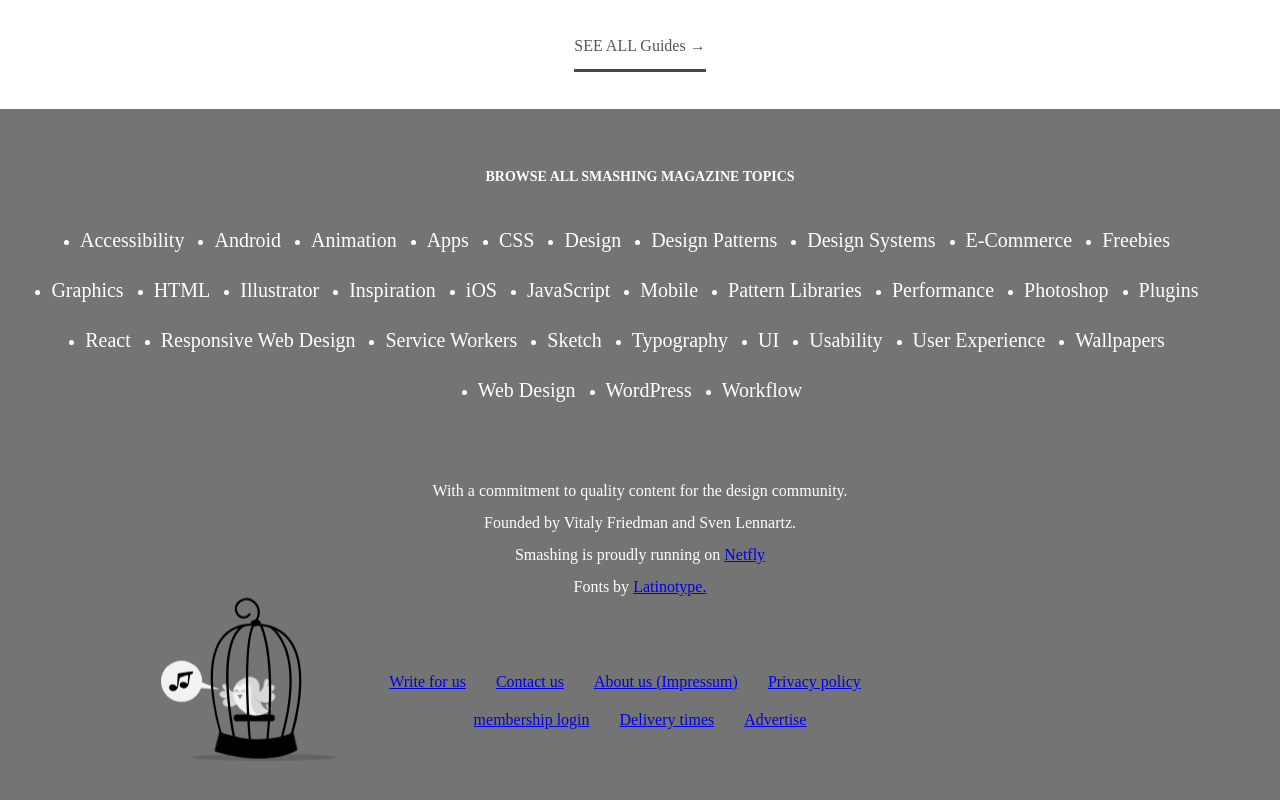
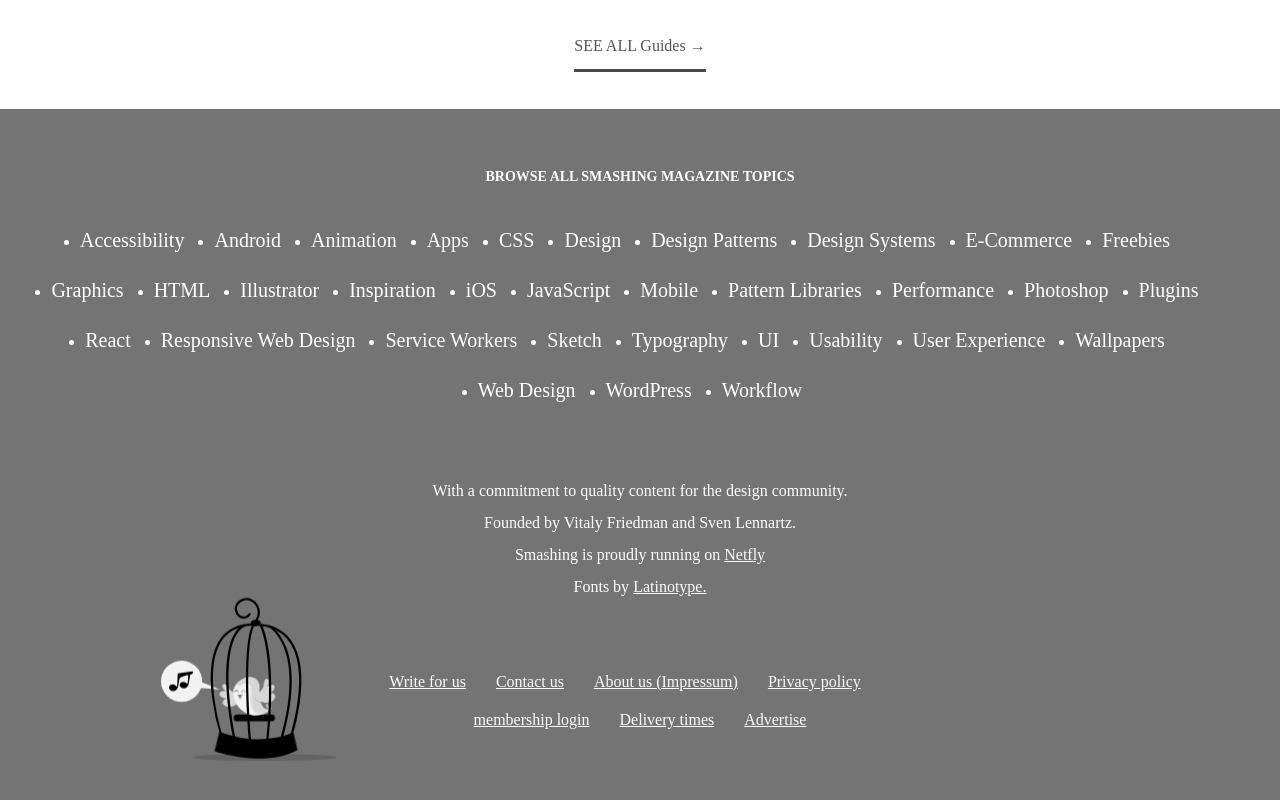
Before and after one commit to cristianCeamatu/microverse-smashing-magazine, a website: page index.html in a window 1280 px wide. Shown: the part 8056-8856 px from the top of the page. Drawn offline with Linux system fonts and the light colour scheme; a web font is replaced by a local one.

Commit message:
fixed some issues

```diff
--- a/css/app.css
+++ b/css/app.css
@@ -44,6 +44,10 @@
   justify-content: space-between;
   align-items: center;
   height: 105px;
+}
+
+footer a {
+  color: #fafafa;
 }
 
 nav > ul > li > a {
```
